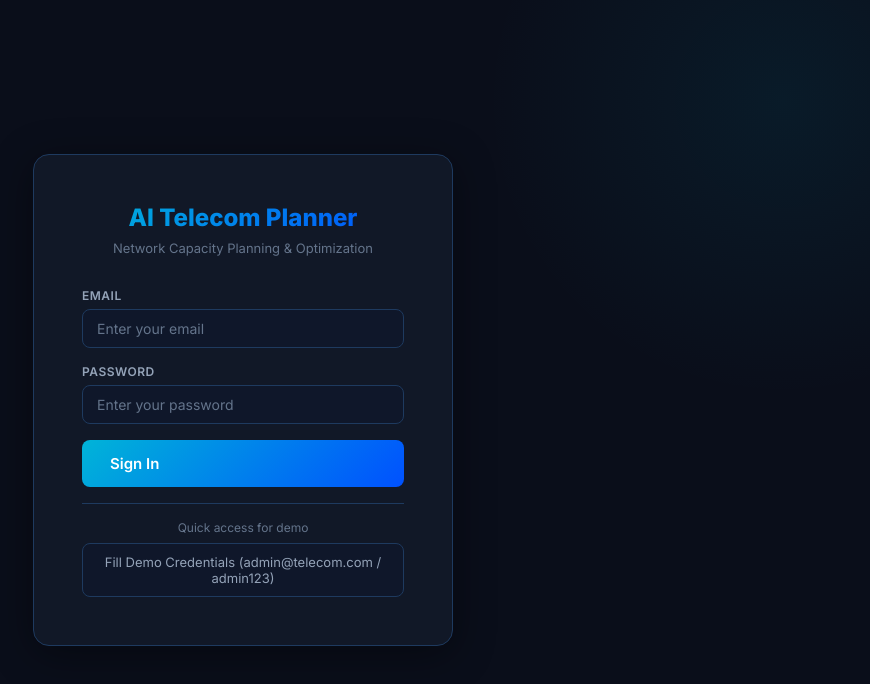
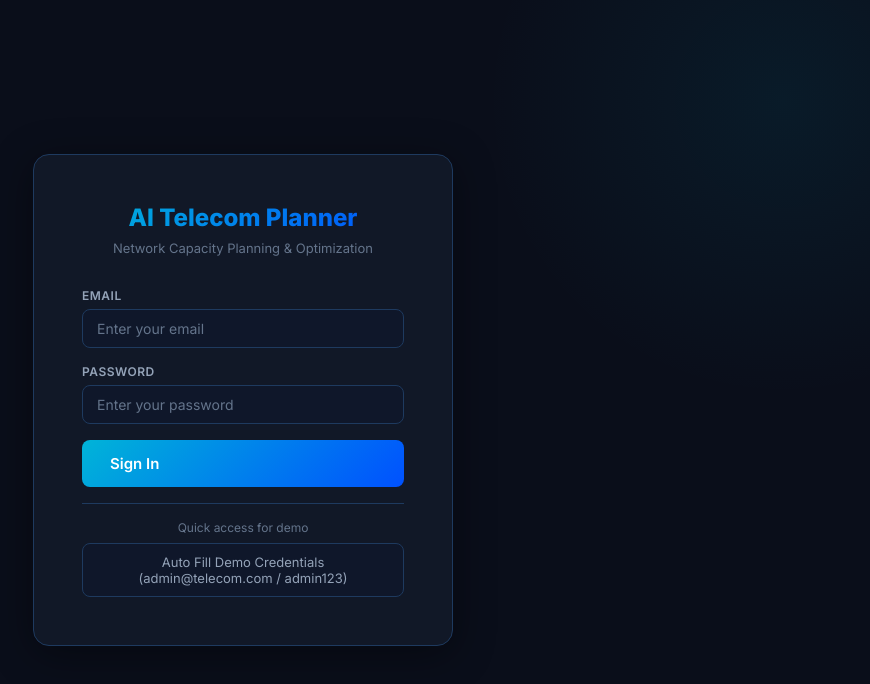
Before and after one commit to eakarsu/AITelecomNetworkCapacityPlanner, a React (Vite) app in the folder frontend/: page / in a window 1280 px wide. Shown: the top 684 px of the page, without its empty margins (397-1267 px from the left). Built offline with nearby package versions, Linux system fonts and the light colour scheme.

Commit message:
Commit pending workspace changes

```diff
--- a/frontend/src/pages/Login.jsx
+++ b/frontend/src/pages/Login.jsx
@@ -64,8 +64,8 @@ export default function Login({ onLogin }) {
 
         <div className="quick-login">
           <p>Quick access for demo</p>
-          <button className="quick-login-btn" type="button" onClick={quickLogin}>
-            Fill Demo Credentials (admin@telecom.com / admin123)
+          <button aria-label="Auto Fill Demo Credentials" className="quick-login-btn" type="button" onClick={quickLogin}>
+            Auto Fill Demo Credentials (admin@telecom.com / admin123)
           </button>
         </div>
       </div>
```
